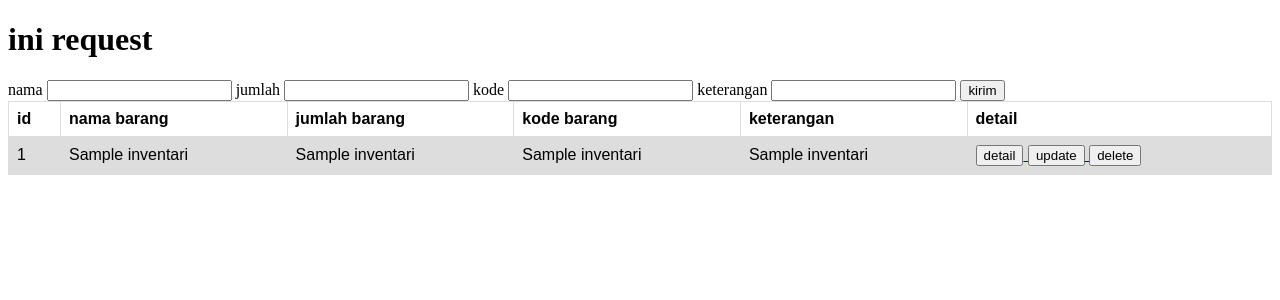
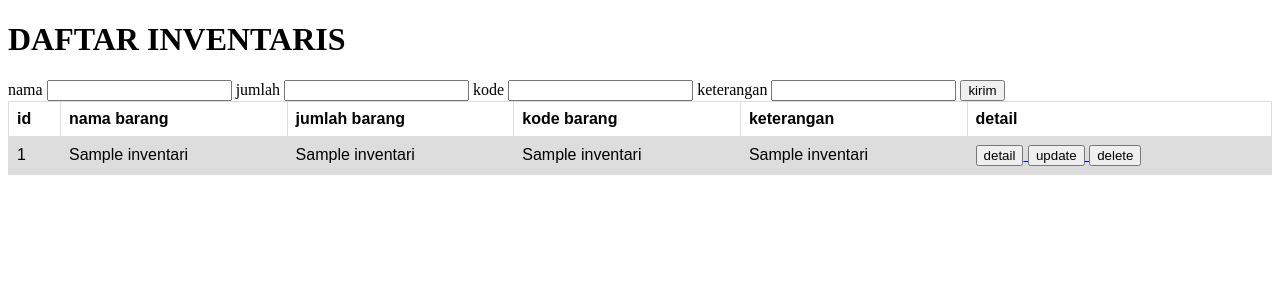
Before and after one commit to 192004/praxis-Academy, a Flask app: page / in a window 1280 px wide. Shown: the top 300 px of the page. Run offline with Flask 2, Linux system fonts and the light colour scheme; a database or web service that is not in the repository returns one stand-in record (values such as "Sample title"); some libraries are stand-ins or nearby versions.

Commit message:
pesan teks

```diff
--- a/novice/04-03/frist project/app/templates/index.html
+++ b/novice/04-03/frist project/app/templates/index.html
@@ -26,7 +26,7 @@ tr:nth-child(even) {
 </head>
 <body>
     <div>
-        <h1> ini request </h1>
+        <h1> DAFTAR INVENTARIS </h1>
         <form action="" method="post">
             <label for="">nama</label>
             <input name="nama_barang" type="text" required>
```
